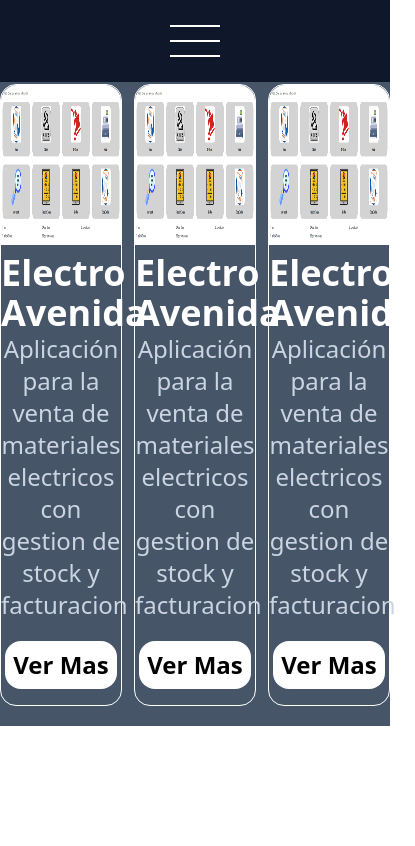
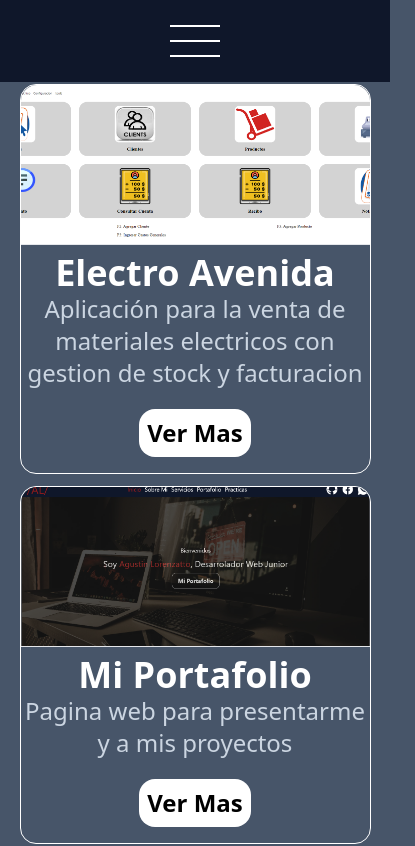
Before and after one commit to Pelusasasasa/Portafolio, a Next.js app: page /portafolio in a window 390 px wide. Shown: the top 846 px of the page, 415 px wide, since content can reach past the window. Built offline with nearby package versions, Linux system fonts and the light colour scheme.

Commit message:
hice responsivo la parte de los pryectos

```diff
--- a/src/app/globals.css
+++ b/src/app/globals.css
@@ -1,7 +1,6 @@
 @tailwind base;
 @tailwind components;
 @tailwind utilities;
-
 
 @media ((width <= 1030px)){
     #menu{
@@ -38,7 +37,7 @@
         flex-direction: column;
     }
 
-    #services{
+    #services,#proyect{
         grid-template-columns: 1fr 1fr;
         place-items: center;
     }
@@ -46,14 +45,15 @@
     #services main{
         width: 95%;
     }
+
 }
 
 @media (width <= 740px){
-    #services{
+    #services,#proyect{
         grid-template-columns: 1fr;
     }
 
-    #services main{
+    #services main,#proyect > div{
         width: 90%;
     }
 
--- a/src/app/layout.jsx
+++ b/src/app/layout.jsx
@@ -16,7 +16,7 @@ export default function RootLayout({ children }) {
       <head>
         <title>Portafolio</title>
       </head>
-      <body>
+      <body className='bg-slate-600'>
         <NavBar/>
         {children}
         {/* <Footer/> */}
--- /dev/null
+++ b/src/app/portafolio/[nombre]/page.jsx
@@ -0,0 +1,9 @@
+import React from 'react'
+
+const page = () => {
+  return (
+    <div>page</div>
+  )
+}
+
+export default page
--- a/src/app/portafolio/page.jsx
+++ b/src/app/portafolio/page.jsx
@@ -2,6 +2,8 @@ import React from 'react';
 import ProyectCard from '@/components/ProyectCard';
 
 import electroAvenidaImg from '../../../public/proyectos/electroAvenida/principal.png';
+import portafolioImg from '../../../public/proyectos/portafolio/principal.png';
+import getionStockImg from '../../../public/proyectos/gestionStock/principal.png';
 
 const proyectos = [
   {
@@ -11,22 +13,22 @@ const proyectos = [
     image: electroAvenidaImg
   },
   {
-    title: 'Electro Avenida',
+    title: 'Mi Portafolio',
+    description: 'Pagina web para presentarme y a mis proyectos',
+    tecnologia: ['Next JS', 'Tailwind CSS', 'React JS'],
+    image: portafolioImg
+  },
+  {
+    title: 'Gestion de Stock',
     description: 'Aplicación para la venta de materiales electricos con gestion de stock y facturacion',
     tecnologia: ['Electron.js', 'Node JS', 'Mongo DB', 'Express JS'],
-    image: electroAvenidaImg
-  },
-  {
-    title: 'Electro Avenida',
-    description: 'Aplicación para la venta de materiales electricos con gestion de stock y facturacion',
-    tecnologia: ['Electron.js', 'Node JS', 'Mongo DB', 'Express JS'],
-    image: electroAvenidaImg
+    image: getionStockImg
   }
 ];
 
 const page = () => {
   return (
-    <div className='bg-slate-600 top-16 relative grid grid-cols-3 pb-5 gap-3 pt-5'>
+    <div id='proyect' className='bg-slate-600 top-16 relative grid grid-cols-3 pb-5 gap-3 pt-5'>
        {proyectos.map((services, index) => (
         <ProyectCard title={services.title} key={index} image={services.image} tecnologia={services.tecnologia} description={services.description} />
       ))}
--- a/src/components/NavBar.jsx
+++ b/src/components/NavBar.jsx
@@ -26,7 +26,7 @@ const NavBar = () => {
                 <Link href='/about'><li className="hover:text-red-700 hover:cursor-pointer text-2xl">Sobre Mi</li></Link>
                 <Link href='/services'><li className="hover:text-red-700 hover:cursor-pointer text-2xl">Servicios</li></Link>
                 <Link href='portafolio'><li className="hover:text-red-700 hover:cursor-pointer text-2xl">Portafolio</li></Link>
-                <Link href='contact'><li className="hover:text-red-700 hover:cursor-pointer text-2xl">Contacto</li></Link>
+                <Link href='contact'><li className="hover:text-red-700 hover:cursor-pointer text-2xl">Practicas</li></Link>
             </ul>
             <ul id="iconsRedes" className="flex gap-4 text-white">
                 <li>
--- a/src/components/ProyectCard.jsx
+++ b/src/components/ProyectCard.jsx
@@ -3,14 +3,14 @@ import Link from "next/link"
 
 const ProyectCard = ({title,description,image}) => {
   return (
-    <div className="border border-white rounded-2xl hover:cursor-pointer hover:bg-slate-500 ">
+    <div className="border flex flex-col h-full border-white rounded-2xl hover:cursor-pointer hover:bg-slate-500 ">
       <figure >
-        <Image className="rounded-t-2xl h-40" alt={title} src={image}/>
+        <Image className="rounded-t-2xl h-40 object-cover border-b" alt={title} src={image}/>
       </figure>
       <h1 className="text-white text-4xl text-center mt-2 font-bold">{title}</h1>
       <p className="text-slate-300 pb-5 text-2xl text-center ">{description}</p>
 
-      <div className="w-full flex justify-center mb-4">
+      <div className="w-full flex justify-center mb-4 mt-auto">
         <Link href={`portafolio/${title}`}><button className="bg-white text-black text-2xl font-bold rounded-2xl p-2 align-middle hover:bg-gray-300 hover:text-red-700">Ver Mas</button></Link>
       </div>
     </div>
```
Also changed, not shown: public/proyectos/gestionStock/principal.png (added), public/proyectos/portafolio/Principal.png (added).
